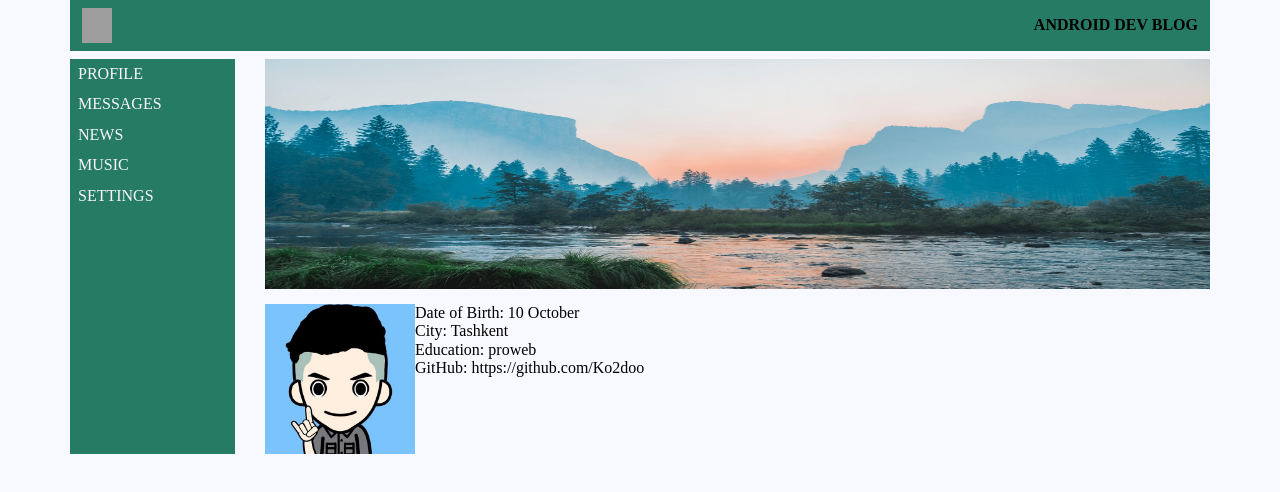
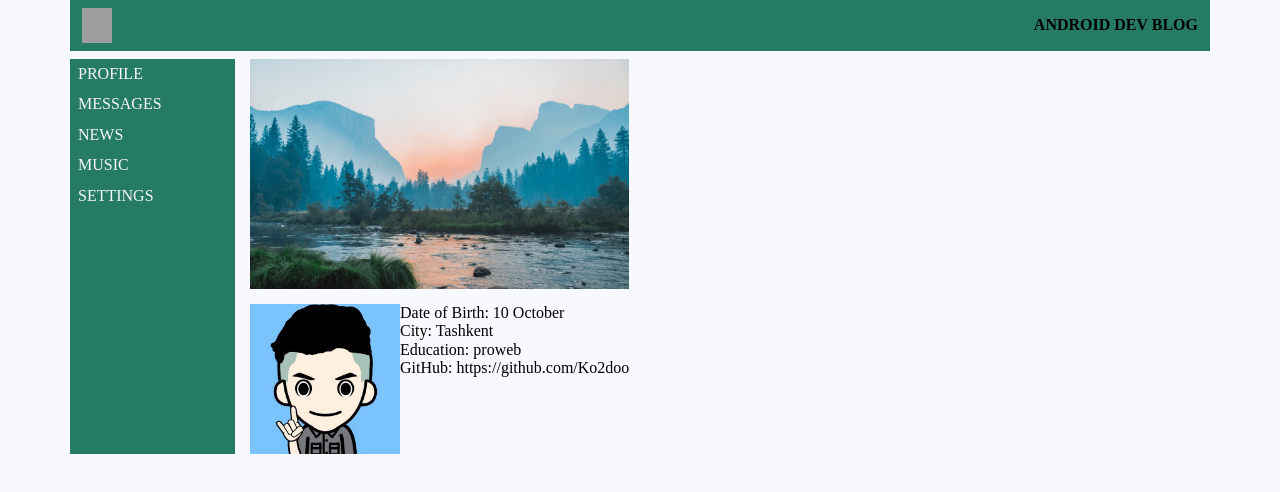
Before and after one commit to Ko2doo/react-lesson, a React (Create React App) app: page / in a window 1280 px wide. Shown: the top 492 px of the page. Built offline with nearby package versions, Linux system fonts and the light colour scheme; grey boxes are pictures that could not be loaded.

Commit message:
UPD=>30.06.2020-23:03 Реструктуризация

```diff
--- a/src/App.js
+++ b/src/App.js
@@ -1,10 +1,9 @@
 import React from 'react';
 // импортируем наши компоненты
-import Header from './component/layout/header/Header';
-import Sidebar from './component/navigation/Sidebar';
-import Content from './component/layout/content/Content';
-import Footer from './component/layout/footer/Footer';
-
+import Header from './component/layout/header/Header.jsx';
+import Sidebar from './component/navigation/Sidebar.jsx';
+import Profile from './component/layout/profile/Profile.jsx';
+import Footer from './component/layout/footer/Footer.jsx';
 
 const App = () => {
   return (
@@ -13,7 +12,7 @@ const App = () => {
         <Header />
         <div className="App-row">
           <Sidebar />
-          <Content />
+          <Profile />
         </div>
         <Footer />
       </div>
--- a/src/component/layout/content/Content.js
+++ b/src/component/layout/profile/Profile.jsx
@@ -3,13 +3,13 @@
 import React from 'react';
 
 //import style's
-import styles from './Content.module.scss';
+import styles from './Profile.module.scss';
 
 import titlePrev from '../../details/img/nice.jpg';
 import authorAva from '../../details/img/avatar.jpg';
 
 // component
-const Content = () => {
+const Profile = () => {
   return (
     <React.Fragment>
       <main className={styles.wrapp_page}>
@@ -34,4 +34,4 @@ const Content = () => {
   );
 }
 
-export default Content;
+export default Profile;
--- a/src/component/layout/content/Content.module.scss
+++ b/src/component/layout/profile/Profile.module.scss
@@ -8,6 +8,10 @@
   @include size(10);
   @include size-md(9);
   @include size-sm(12);
+
+  margin-left: 0;
+  display: flex;
+  flex-grow: 1;
 }
 
 .postSection{
```
Also changed, not shown: src/component/layout/footer/Footer.jsx (renamed from src/component/layout/footer/Footer.js), src/component/layout/header/Header.jsx (renamed from src/component/layout/header/Header.js), src/component/navigation/Sidebar.jsx (renamed from src/component/navigation/Sidebar.js), 1 other file (tests, documents, lock files or other folders).
